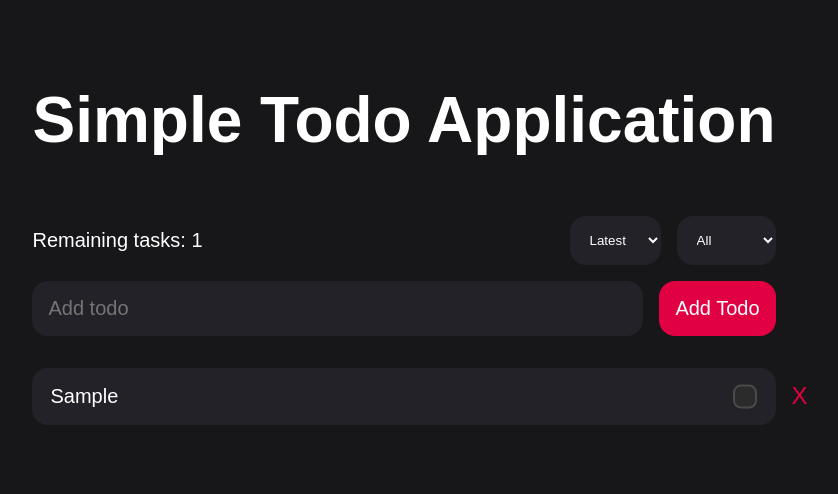
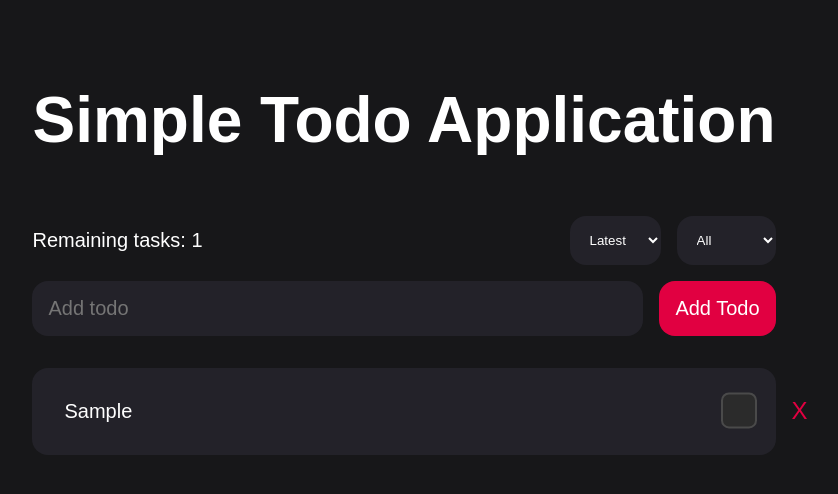
Before and after one commit to dawidseipold/svelte-basic-todo, a SvelteKit app: page / in a window 1280 px wide. Both pictures are taken after typing "Sample" into the empty fields and a click on the button "Add Todo". Shown: the top 494 px of the page, without its empty margins (236-1074 px from the left). Built offline with nearby package versions, Linux system fonts and the light colour scheme.

Commit message:
fix: remove the ability to edit a todo to be empty adn replace it with a editTodo function

```diff
--- a/src/routes/+page.svelte
+++ b/src/routes/+page.svelte
@@ -73,6 +73,20 @@
 			todos.splice(todos.findIndex((todo) => todo.id === todoId), 1);
 		}
 	};
+
+	const editTodo = (event: Event) => {
+		if (todos === 'loading') return;
+
+		const todoText = (event.target as HTMLInputElement).value.trim();
+
+		if (todoText === '') return alert('Please enter a valid todo');
+
+		todos.map((todo) => {
+			if (todo.id === (event.target as HTMLElement).closest('.todo')?.getAttribute('data-id')) {
+				todo.text = todoText;
+			}
+		})
+	}
 
 	const changeFilter = (event: Event) => {
 		const selectedFilter = (event.target as HTMLSelectElement).value as Filter;
@@ -156,7 +170,7 @@
 		</header>
 
 		<form class='form' on:submit|preventDefault={addTodo}>
-			<input type="text" placeholder="Add todo" bind:value={todoInput} />
+			<input type="text" placeholder="Add todo" bind:value={todoInput}  />
 			<button type="submit">Add Todo</button>
 		</form>
 
@@ -166,8 +180,10 @@
 			{:else}
 				{#each finalTodos as todo}
 					<div class="todo" data-id={todo.id}>
-						<input type="checkbox" bind:checked={todo.done} />
-						<input type="text" value={todo.text} />
+						<form>
+							<input type="text" bind:value={todo.text} on:change|preventDefault={editTodo} />
+							<input type="checkbox" bind:checked={todo.done} />
+						</form>
 
 						<div class='delete-button' on:click={removeTodo}>X</div>
 					</div>
```
